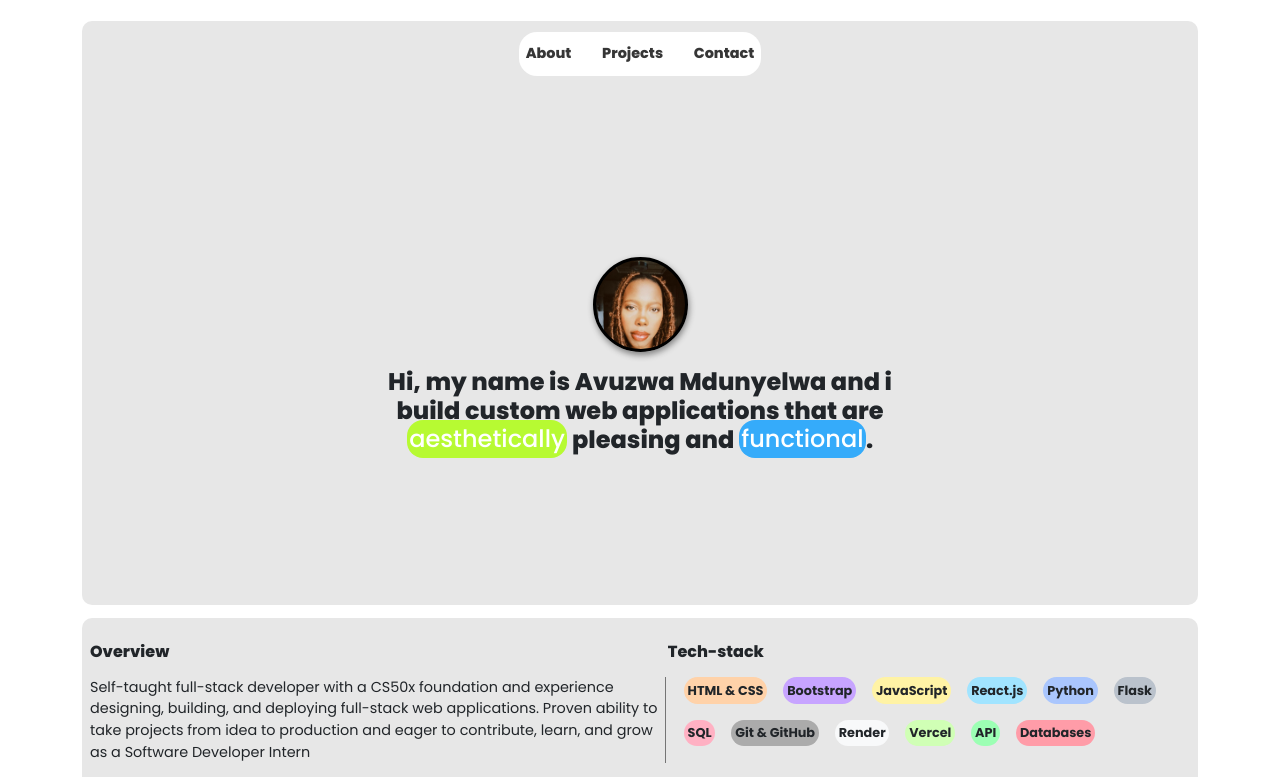
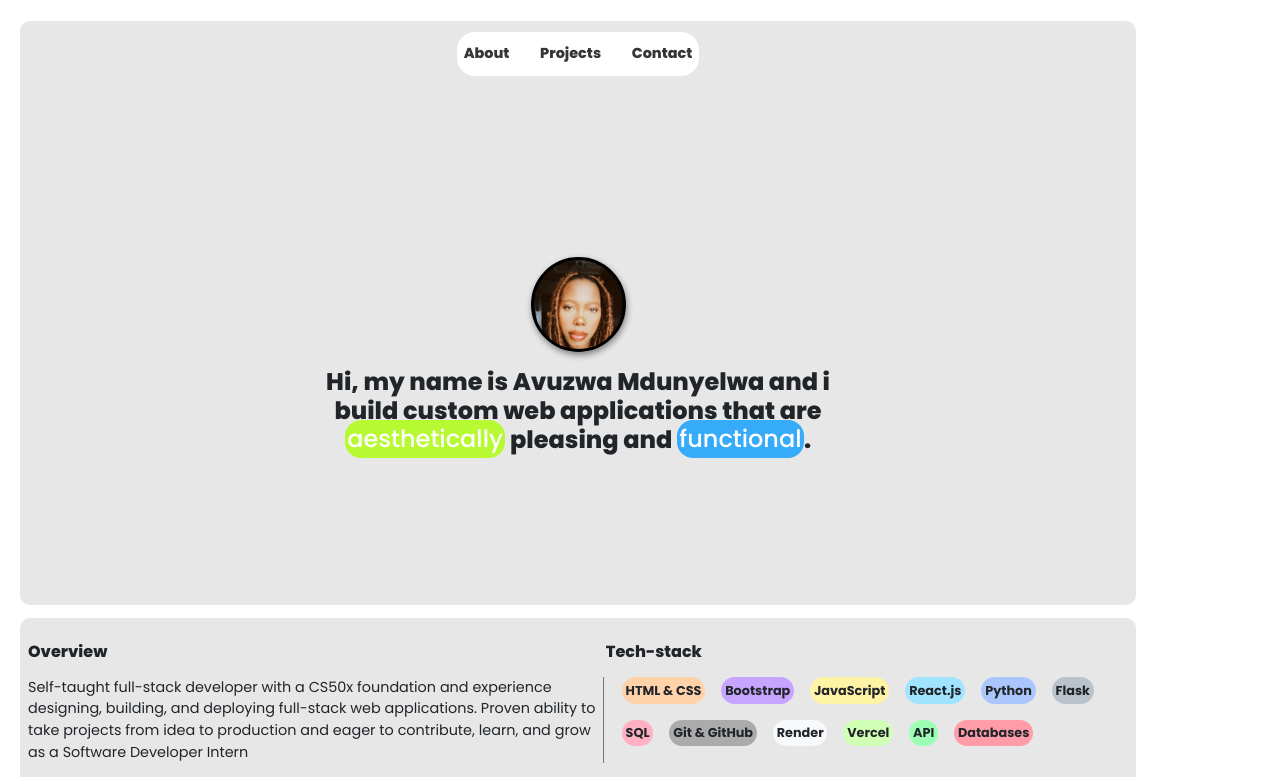
Before and after one commit to AvuMdunyelwa/my-portfolio-app, a React (Vite) app: page / in a window 1280 px wide. Shown: the top 777 px of the page. Built offline with nearby package versions, Linux system fonts and the light colour scheme.

Commit message:
Update Container component to remove margin

```diff
--- a/src/Container.jsx
+++ b/src/Container.jsx
@@ -1,7 +1,7 @@
 function Container({children}){
   return (
     <>
-      <div className="container" style={{width: '100%', height: '100%'}}>
+      <div className="container" style={{width: '100%', height: '100%', margin: '0'}}>
         {children}
       </div>
     </>
```
